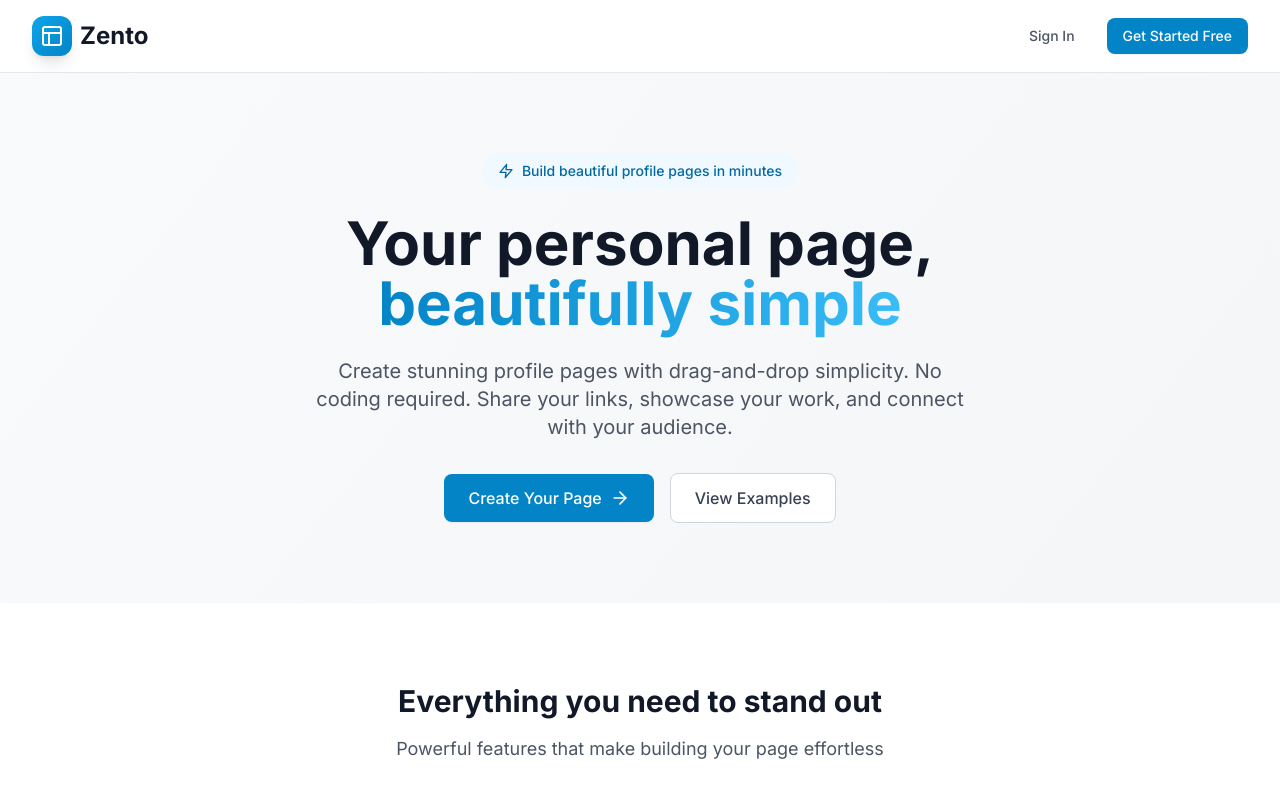
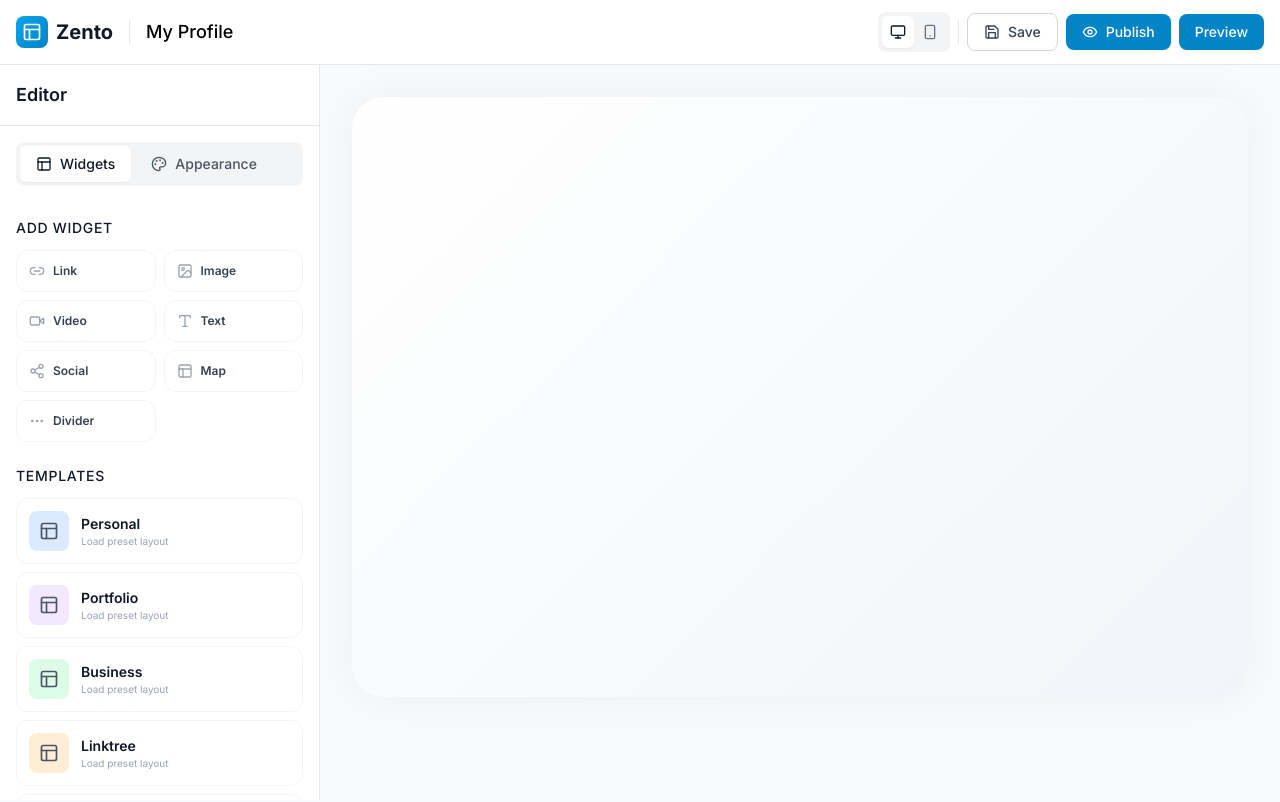
Before and after one commit to Interpoolx/zento, a React (Vite) app: page /profile in a window 1280 px wide. Shown: the top 802 px of the page. Built offline with nearby package versions, Linux system fonts and the light colour scheme; the HTML template or start-up script is replaced by a standard one.

Commit message:
profile link

```diff
--- a/package.json
+++ b/package.json
@@ -17,6 +17,7 @@
     "lucide-react": "^0.323.0",
     "react": "^18.2.0",
     "react-dom": "^18.2.0",
+    "react-router-dom": "^7.11.0",
     "tailwind-merge": "^2.2.1",
     "zustand": "^4.5.0"
   },
--- a/src/App.tsx
+++ b/src/App.tsx
@@ -1,14 +1,9 @@
-import { useState } from 'react';
+import { BrowserRouter, Routes, Route } from 'react-router-dom';
 import { Editor } from '@/components/editor/Editor';
 import { Button, Card } from '@/components/ui';
 import { Layout, Zap, ArrowRight, Palette, Globe, Github, Twitter, ExternalLink } from 'lucide-react';
 
 function LandingPage() {
-  const [isCreating, setIsCreating] = useState(false);
-
-  if (isCreating) {
-    return <Editor />;
-  }
 
   return (
     <div className="min-h-screen bg-gradient-to-br from-gray-50 to-gray-100">
@@ -22,7 +17,9 @@ function LandingPage() {
           </div>
           <div className="flex items-center gap-4">
             <Button variant="ghost">Sign In</Button>
-            <Button onClick={() => setIsCreating(true)}>Get Started Free</Button>
+            <a href="/profile">
+              <Button>Get Started Free</Button>
+            </a>
           </div>
         </div>
       </header>
@@ -47,10 +44,12 @@ function LandingPage() {
               and connect with your audience.
             </p>
             <div className="flex items-center justify-center gap-4">
-              <Button size="lg" onClick={() => setIsCreating(true)}>
+               <a href="/profile">
+                 <Button size="lg">
                    Create Your Page
                    <ArrowRight className="w-5 h-5 ml-2" />
                  </Button>
+               </a>
                <Button variant="secondary" size="lg">
                  View Examples
                </Button>
@@ -106,14 +105,15 @@ function LandingPage() {
               <p className="text-lg text-white/80 mb-8">
                 Join thousands of creators who trust Zento for their personal pages.
               </p>
+              <a href="/profile">
                 <Button
                   size="lg"
                   className="bg-white text-primary-600 hover:bg-gray-100"
-                onClick={() => setIsCreating(true)}
                 >
                   Get Started Free
                   <ArrowRight className="w-5 h-5 ml-2" />
                 </Button>
+              </a>
             </div>
           </div>
         </section>
@@ -144,4 +144,15 @@ function LandingPage() {
   );
 }
 
-export default LandingPage;
+function App() {
+  return (
+    <BrowserRouter>
+      <Routes>
+        <Route path="/" element={<LandingPage />} />
+        <Route path="/profile" element={<Editor />} />
+      </Routes>
+    </BrowserRouter>
+  );
+}
+
+export default App;
--- a/vite.config.ts
+++ b/vite.config.ts
@@ -13,5 +13,6 @@ export default defineConfig({
     port: 5000,
     host: '0.0.0.0',
     allowedHosts: true,
+    middlewareMode: false,
   },
 })
```
Also changed, not shown: 1 other file (tests, documents, lock files or other folders). Lines whose indentation alone changed are shown as unchanged.
